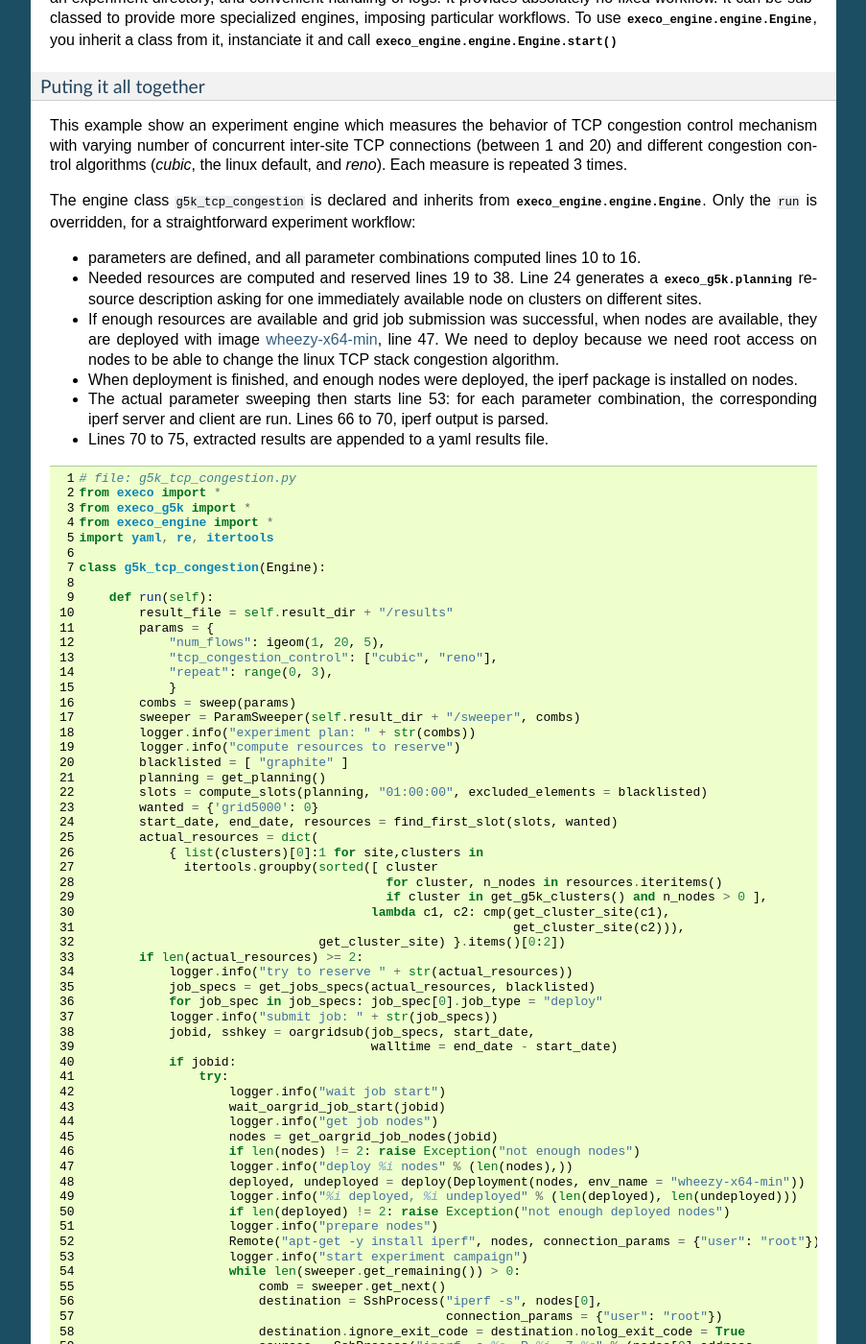
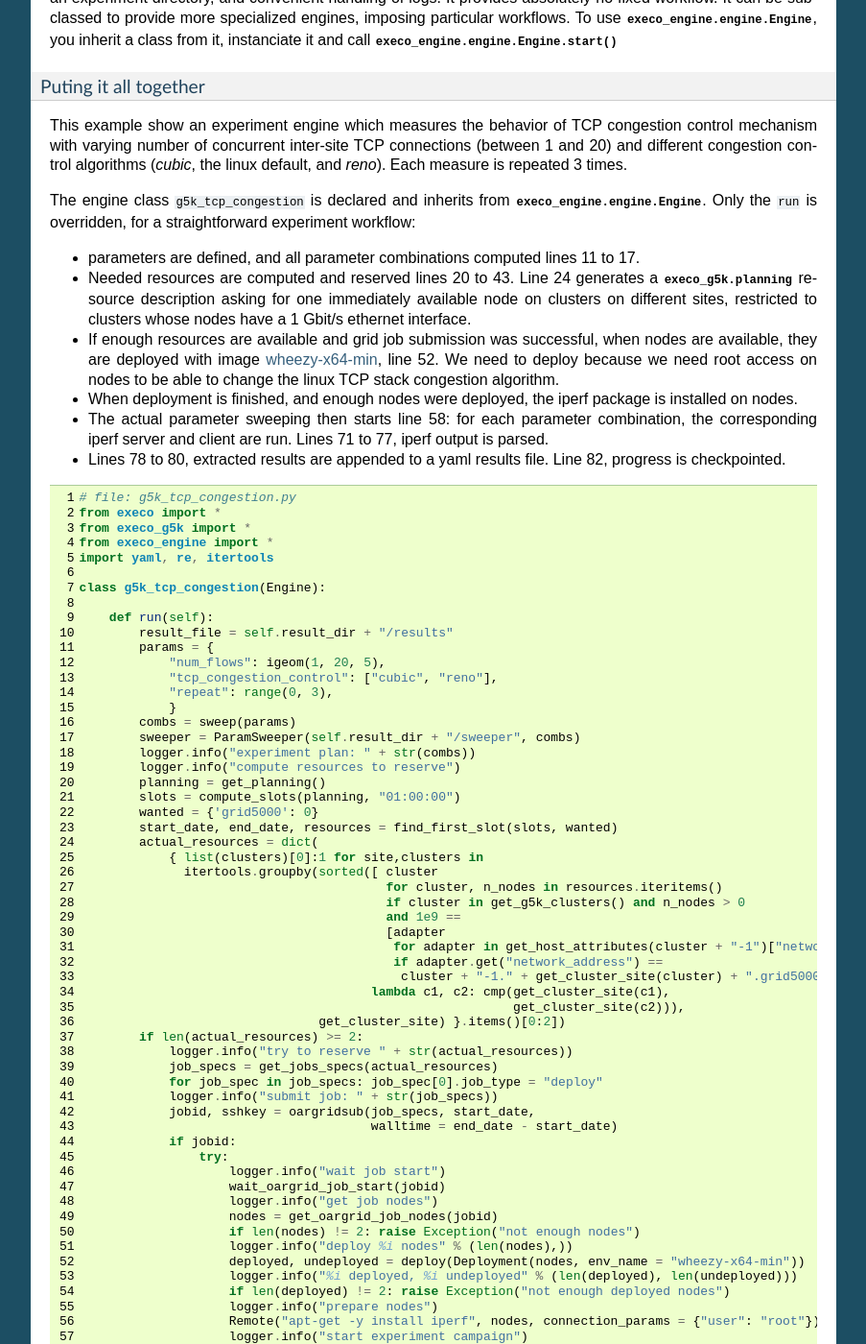
Before and after one commit to rcherrueau/execo, a Sphinx documentation site: the page built from doc/userguide.rst, in a window 1280 px wide and 1400 px high, scrolled down 10576 px. Shown: the whole window at 96% size, without its empty margins (198-1101 px from the left). Built offline with Sphinx 7.4.7, drawn with Linux system fonts in a browser that asks for light colours; pages that are not in the unit, such as notebooks, are missing from menus; some of the changed text lies outside the part shown.

Commit message:
[documentation] userguide: engine example: - restrict to clusters with 1 gbit/s interface - rerun the xp with 20 measures - include engine instanciation and start in file - slight figure code improvement - no more graphite blacklisted

```diff
--- a/doc/code_samples/g5k_tcp_congestion.py
+++ b/doc/code_samples/g5k_tcp_congestion.py
@@ -16,22 +16,26 @@
         sweeper = ParamSweeper(self.result_dir + "/sweeper", combs)
         logger.info("experiment plan: " + str(combs))
         logger.info("compute resources to reserve")
-        blacklisted = [ "graphite" ]
         planning = get_planning()
-        slots = compute_slots(planning, "01:00:00", excluded_elements = blacklisted)
+        slots = compute_slots(planning, "01:00:00")
         wanted = {'grid5000': 0}
         start_date, end_date, resources = find_first_slot(slots, wanted)
         actual_resources = dict(
             { list(clusters)[0]:1 for site,clusters in
               itertools.groupby(sorted([ cluster
                                          for cluster, n_nodes in resources.iteritems()
-                                         if cluster in get_g5k_clusters() and n_nodes > 0 ],
+                                         if cluster in get_g5k_clusters() and n_nodes > 0
+                                         and 1e9 ==
+                                         [adapter
+                                          for adapter in get_host_attributes(cluster + "-1")["network_adapters"]
+                                          if adapter.get("network_address") ==
+                                           cluster + "-1." + get_cluster_site(cluster) + ".grid5000.fr"][0]["rate"]],
                                        lambda c1, c2: cmp(get_cluster_site(c1),
                                                           get_cluster_site(c2))),
                                 get_cluster_site) }.items()[0:2])
         if len(actual_resources) >= 2:
             logger.info("try to reserve " + str(actual_resources))
-            job_specs = get_jobs_specs(actual_resources, blacklisted)
+            job_specs = get_jobs_specs(actual_resources)
             for job_spec in job_specs: job_spec[0].job_type = "deploy"
             logger.info("submit job: " + str(job_specs))
             jobid, sshkey = oargridsub(job_specs, start_date,
@@ -87,3 +91,7 @@
                     oargriddel([jobid])
         else:
             logger.info("not enough resources available: " + str(actual_resources))
+
+if __name__ == "__main__":
+    engine = g5k_tcp_congestion()
+    engine.start()
--- a/doc/code_samples/g5k_tcp_congestion_process_results.py
+++ b/doc/code_samples/g5k_tcp_congestion_process_results.py
@@ -19,7 +19,7 @@
               [ result["params"]["num_flows"] for result in results ] }
         for tcp_congestion_control in
         [ result["params"]["tcp_congestion_control"] for result in results ] }
-    offset = -.25
+    offset = -.18
     for tcp_congestion_control in arranged_results.keys():
         plt.boxplot(arranged_results[tcp_congestion_control].values(),
                     positions = [pos + offset for pos in arranged_results[tcp_congestion_control].keys() ])
@@ -28,7 +28,7 @@
             [ stats.scoreatpercentile(arranged_results[tcp_congestion_control][num_flows], 50)
               for num_flows in sorted(arranged_results[tcp_congestion_control].keys())],
             label = tcp_congestion_control, linewidth=0.5)
-        offset += .5
+        offset += .36
     plt.xlim(0, max(arranged_results[tcp_congestion_control].keys()) + 1)
     plt.xticks(arranged_results[tcp_congestion_control].keys())
     plt.legend(loc = 'lower right')
--- a/doc/userguide.rst
+++ b/doc/userguide.rst
@@ -531,28 +531,30 @@
 straightforward experiment workflow:
 
 - parameters are defined, and all parameter combinations computed
-  lines 10 to 16.
+  lines 11 to 17.
 
-- Needed resources are computed and reserved lines 19 to 38. Line 24
+- Needed resources are computed and reserved lines 20 to 43. Line 24
   generates a `execo_g5k.planning` resource description asking for one
-  immediately available node on clusters on different sites.
+  immediately available node on clusters on different sites,
+  restricted to clusters whose nodes have a 1 Gbit/s ethernet
+  interface.
 
 - If enough resources are available and grid job submission was
   successful, when nodes are available, they are deployed with image
   `wheezy-x64-min
   <https://www.grid5000.fr/mediawiki/index.php/Category:Portal:Environment#Wheezy-x64-min>`_,
-  line 47. We need to deploy because we need root access on nodes to
+  line 52. We need to deploy because we need root access on nodes to
   be able to change the linux TCP stack congestion algorithm.
 
 - When deployment is finished, and enough nodes were deployed, the
   iperf package is installed on nodes.
 
-- The actual parameter sweeping then starts line 53: for each
+- The actual parameter sweeping then starts line 58: for each
   parameter combination, the corresponding iperf server and client are
-  run. Lines 66 to 70, iperf output is parsed.
+  run. Lines 71 to 77, iperf output is parsed.
 
-- Lines 70 to 75, extracted results are appended to a yaml results
-  file.
+- Lines 78 to 80, extracted results are appended to a yaml results
+  file. Line 82, progress is checkpointed.
 
 .. literalinclude:: code_samples/g5k_tcp_congestion.py
    :language: python
@@ -593,7 +593,7 @@
 Note that this engine is simplified for the sake of demonstration
 purpose. For real experiment, for example, we should probably repeat
 measures more than 3 times to average the effect of cross-traffic on
-several measures. The figure above was actually drawn from 10
+several measures. The figure above was actually drawn from 20
 repetitions instead of 3.
 
 More advanced usages
```
Also changed, not shown: other parts of doc/userguide.rst (+0 -2 lines), doc/code_samples/g5k_tcp_congestion.png.
